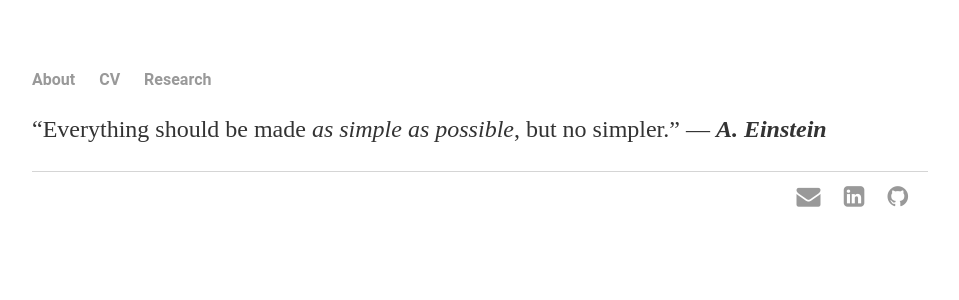
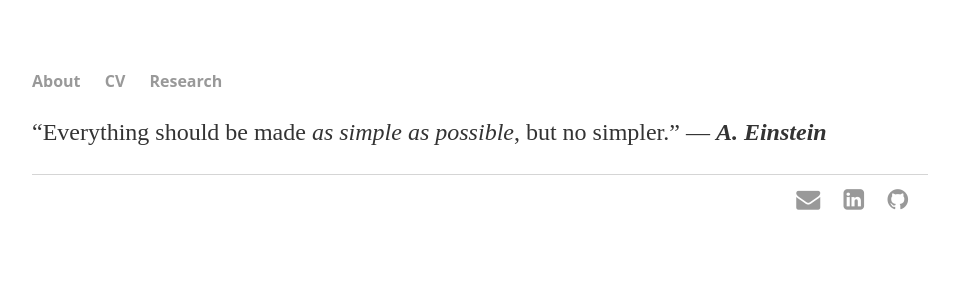
Before and after one commit to ip-jss/ip-jss.github.io, a Jekyll site: the page built from index.html, in a window 1280 px wide. Shown: the top 300 px of the page, without its empty margins (160-1119 px from the left). Built offline with Jekyll 4.4.1, drawn with Linux system fonts in a browser that asks for light colours.

Commit message:
Update main.css

```diff
--- a/css/main.css
+++ b/css/main.css
@@ -3,7 +3,7 @@ body {
     width: 70%;
 }
 nav ul, footer ul {
-    font-family:'Roboto', 'Roboto', 'Sans-Serif';
+    font-family:'Open Sans', 'Open Sans', 'Sans-Serif';
     padding: 0px;
     list-style: none;
     font-weight: bold;
```
